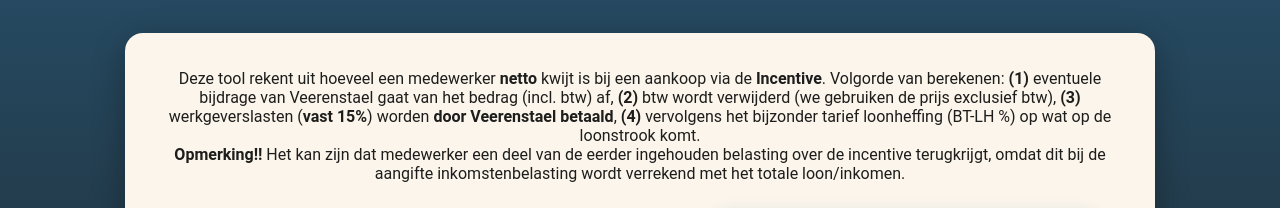
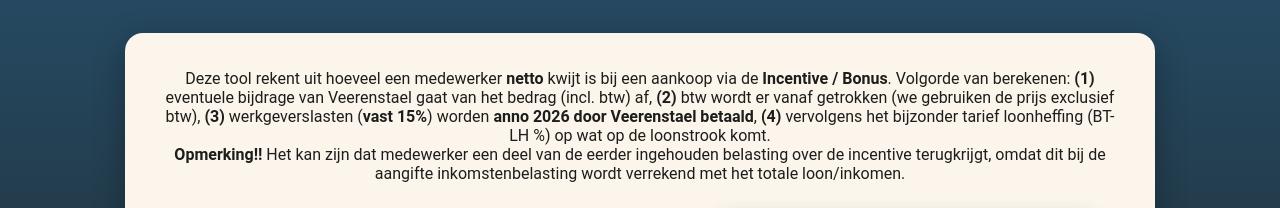
Before and after one commit to Veerenstael/Incentive, a plain HTML site: page index.html in a window 1280 px wide. Shown: the part 360-568 px from the top of the page. Drawn offline with Linux system fonts and the light colour scheme.

Commit message:
Update index.html

```diff
--- a/index.html
+++ b/index.html
@@ -17,11 +17,11 @@
     <div class="main-card">
       <div class="header center-header">
         <p>
-          Deze tool rekent uit hoeveel een medewerker <b>netto</b> kwijt is bij een aankoop via de <b>Incentive</b>.
+          Deze tool rekent uit hoeveel een medewerker <b>netto</b> kwijt is bij een aankoop via de <b>Incentive / Bonus</b>.
           Volgorde van berekenen:
           <b>(1)</b> eventuele bijdrage van Veerenstael gaat van het bedrag (incl. btw) af,
-          <b>(2)</b> btw wordt verwijderd (we gebruiken de prijs exclusief btw),
-          <b>(3)</b> werkgeverslasten (<b>vast 15%</b>) worden <b>door Veerenstael betaald</b>,
+          <b>(2)</b> btw wordt er vanaf getrokken (we gebruiken de prijs exclusief btw),
+          <b>(3)</b> werkgeverslasten (<b>vast 15%</b>) worden <b>anno 2026 door Veerenstael betaald</b>,
           <b>(4)</b> vervolgens het bijzonder tarief loonheffing (BT-LH %) op wat op de loonstrook komt.
           <br><b>Opmerking!!</b> Het kan zijn dat medewerker een deel van de eerder ingehouden belasting over de incentive terugkrijgt, omdat dit bij de aangifte inkomstenbelasting wordt verrekend met het totale loon/inkomen.
         </p>
```
